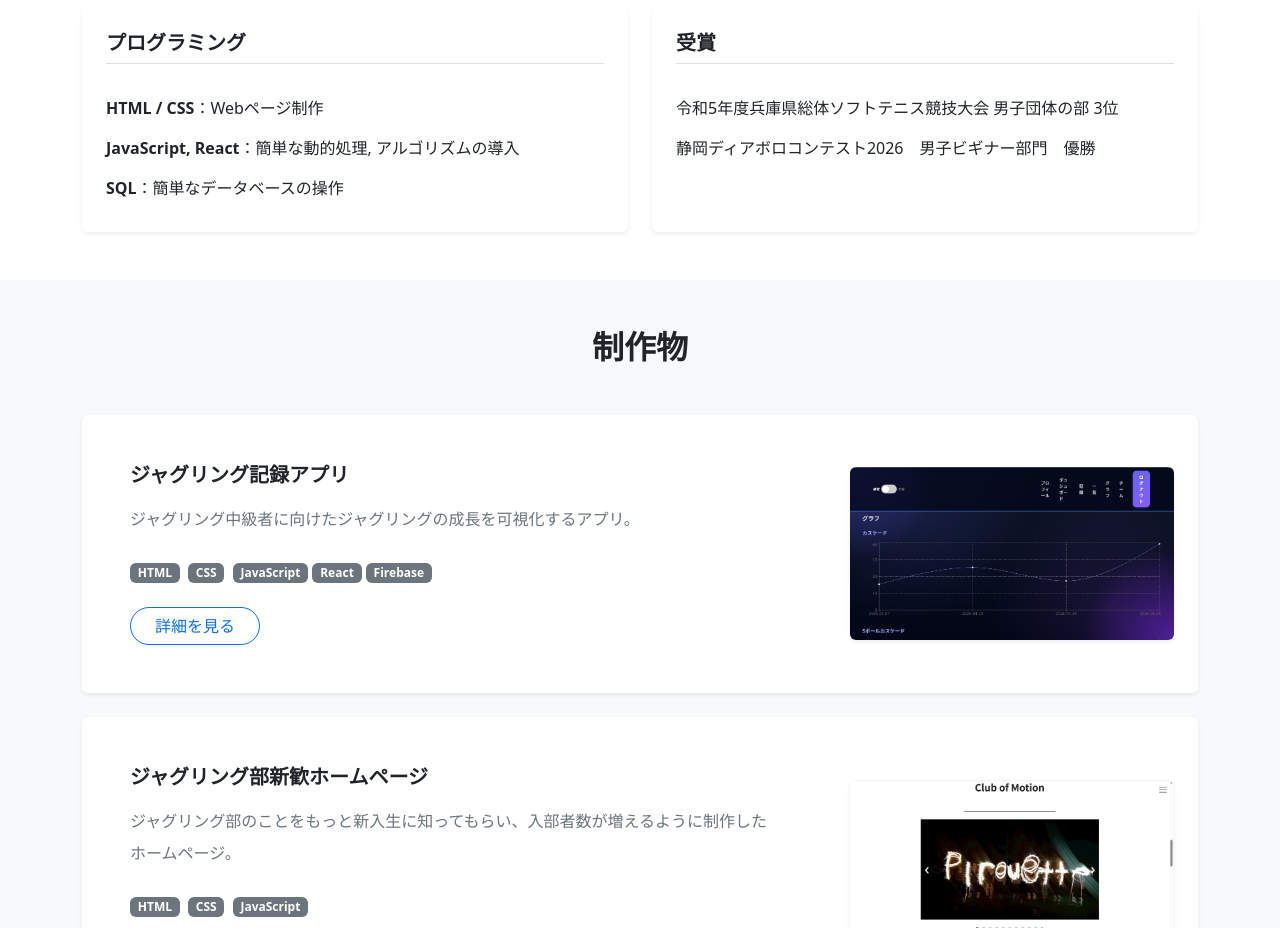
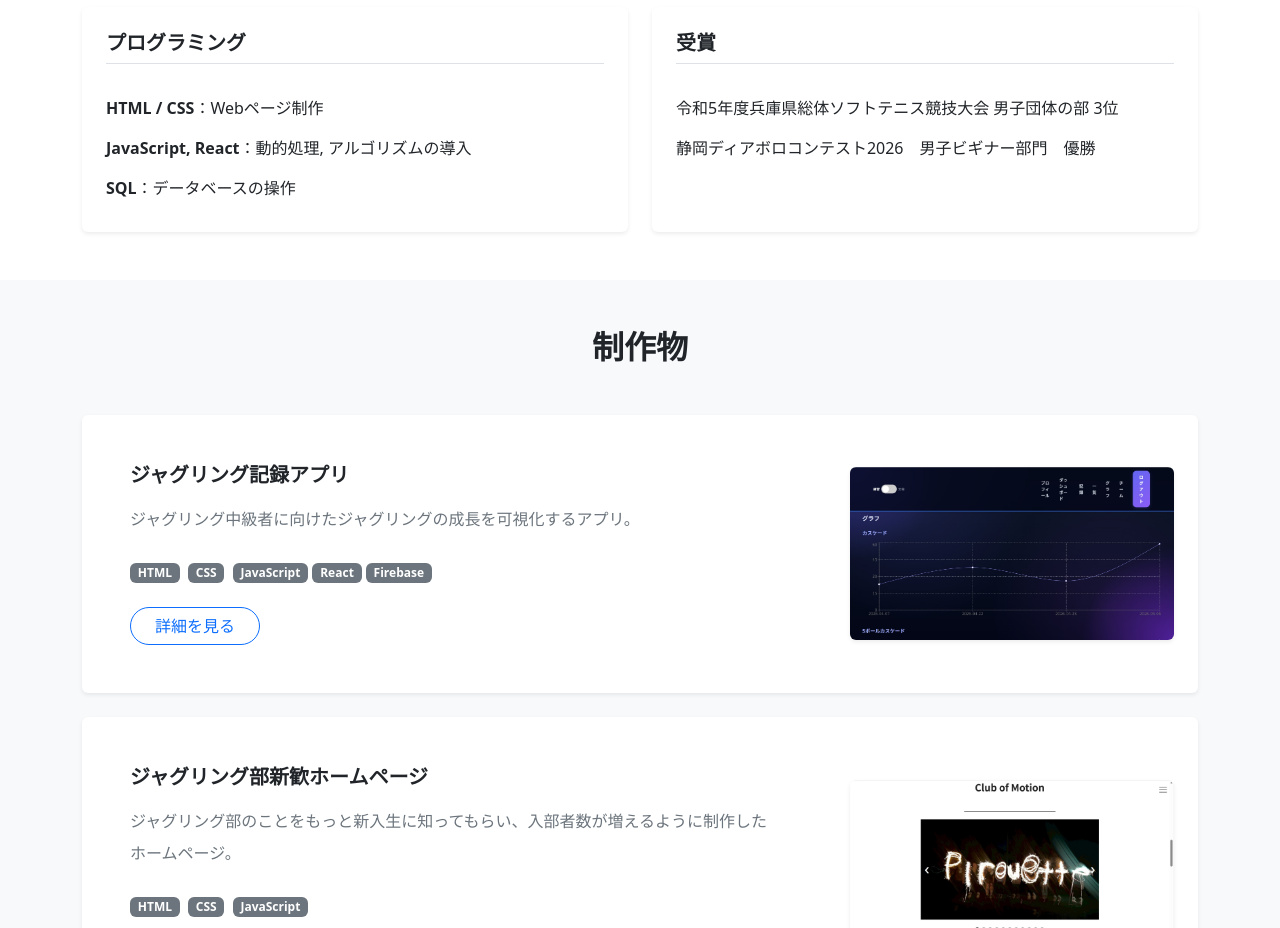
Before and after one commit to kdaito213/kdaito213.github.io, a plain HTML site: page index.html in a window 1280 px wide. Shown: the part 2440-3368 px from the top of the page. Drawn offline with nearby package versions, Linux system fonts and the light colour scheme.

Commit message:
Refine descriptions for JavaScript and SQL skills

```diff
--- a/index.html
+++ b/index.html
@@ -187,9 +187,9 @@
                                 <li class="list-group-item border-0 px-0 py-2"><strong class="text-dark">HTML /
                                         CSS</strong>：Webページ制作</li>
                                 <li class="list-group-item border-0 px-0 py-2"><strong
-                                        class="text-dark">JavaScript, React</strong>：簡単な動的処理, アルゴリズムの導入</li>
+                                        class="text-dark">JavaScript, React</strong>：動的処理, アルゴリズムの導入</li>
                                 <li class="list-group-item border-0 px-0 py-2"><strong
-                                        class="text-dark">SQL</strong>：簡単なデータベースの操作</li>
+                                        class="text-dark">SQL</strong>：データベースの操作</li>
                             </ul>
                         </div>
                     </div>
```
